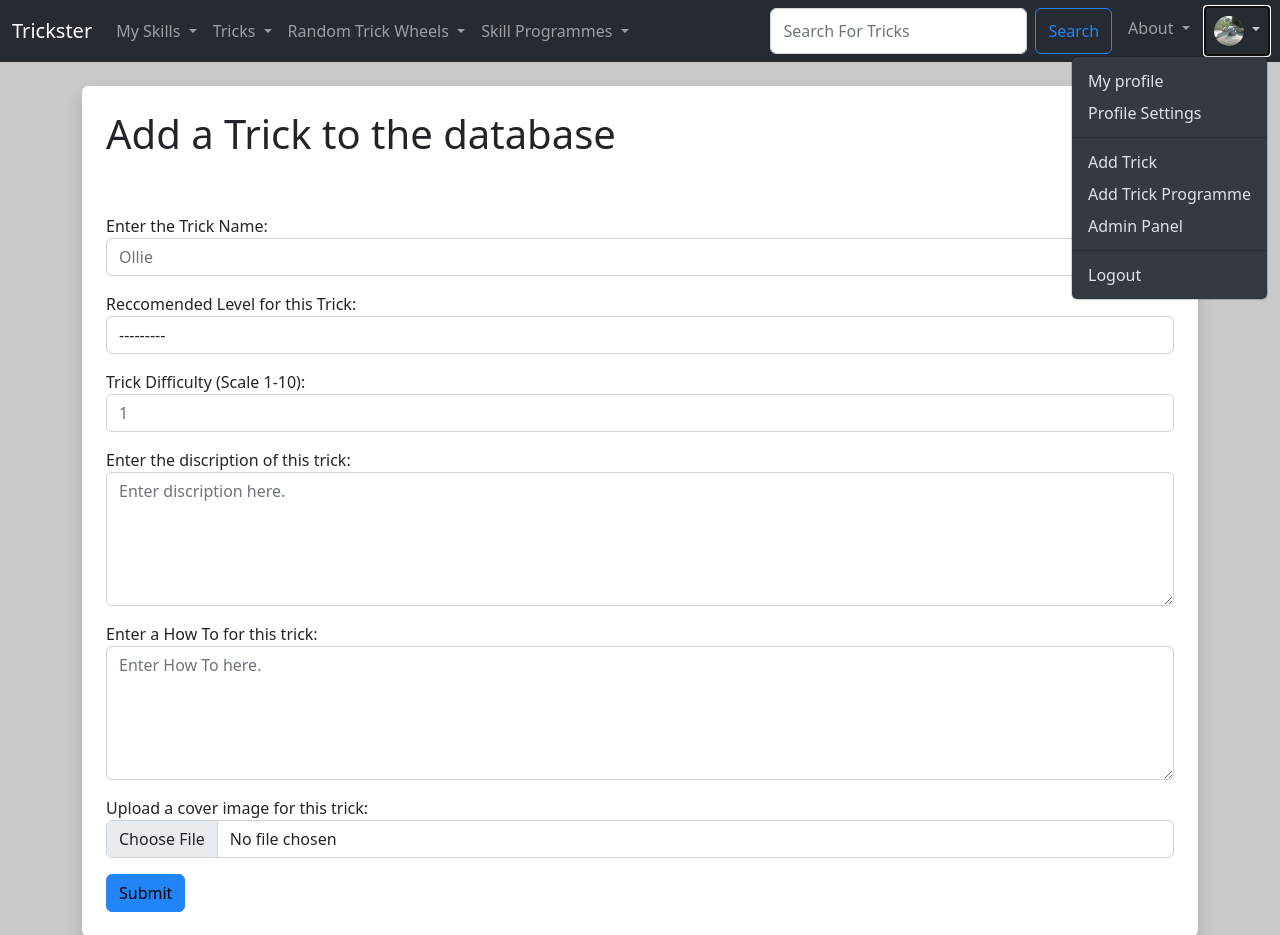
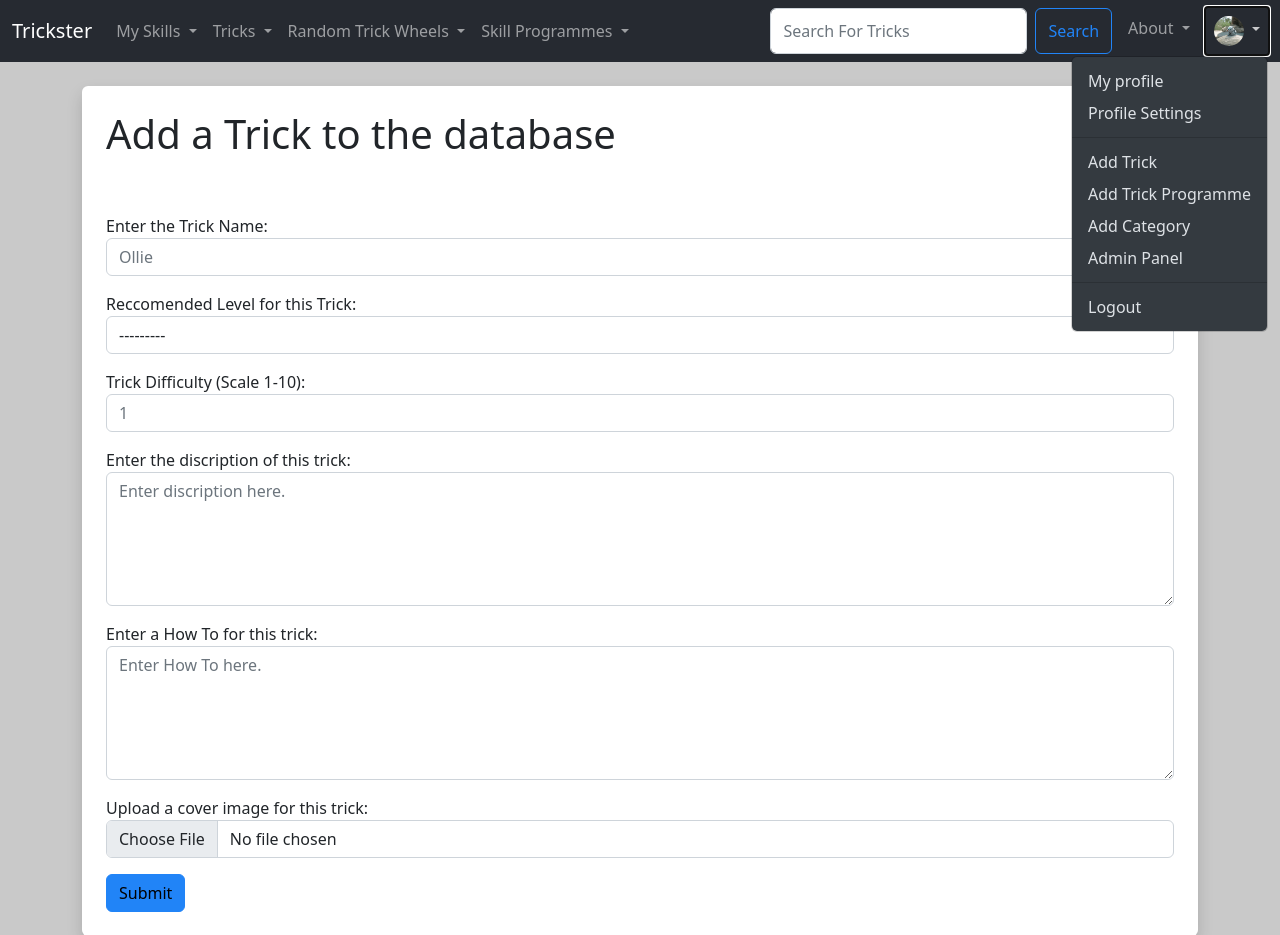
Before and after one commit to KonaHay/Trickster, a Django app: page /add_trick in a window 1280 px wide, after a click that opens the changed part. Shown: the top 935 px of the page. Run offline with Django 4.2, Linux system fonts and the light colour scheme; a user stored in the database is signed in; data comes from the database, SQL or seed files in the repository; both versions use the stored data as it was after the commit; some libraries are stand-ins or nearby versions.

Commit message:
Added Basic Category Functionality + Category Model Now Created + Add Category Function now available for admin users.

```diff
--- a/TricksterMain/forms.py
+++ b/TricksterMain/forms.py
@@ -1,6 +1,6 @@
 from django import forms
 from django.forms import ModelForm
-from .models import Trick, Trick_Programme
+from .models import Trick, Trick_Programme, Category
 
 #Form to add a trick to the database.
 class TrickForm(ModelForm):
@@ -25,6 +25,18 @@ class TrickForm(ModelForm):
             'TrickImg': forms.ClearableFileInput(attrs={'class':'form-control'}),
         }
 
+class CategoryForm(ModelForm):
+    class Meta:
+        model = Category
+        fields = ('CategoryName',)
+        labels = {
+            'CategoryName': 'Enter the Category Name:',
+        }
+
+        widgets = {
+            'CategoryName': forms.TextInput(attrs={'class':'form-control', 'placeholder':'Cabel Trick'}),
+        }
+
 #Form to add a trick programme to the database.
 class ProgrammeForm(ModelForm):
   class Meta:
--- a/TricksterMain/models.py
+++ b/TricksterMain/models.py
@@ -2,32 +2,41 @@ from django.core.validators import MaxValueValidator, MinValueValidator
 from django.db import models
 
 class SkillLevel (models.Model):
-    SkillLevelID = models.AutoField(primary_key=True)
-    SkillLevelName = models.CharField(max_length=25)
+  SkillLevelID = models.AutoField(primary_key=True)
+  SkillLevelName = models.CharField(max_length=25)
 
-    def __str__(self):
-        return self.SkillLevelName
+  def __str__(self):
+    return self.SkillLevelName
+
+class Category (models.Model):
+  CategoryID = models.AutoField(primary_key=True)
+  CategoryName = models.CharField(max_length=25)
+
+  def __str__(self):
+    return self.CategoryName
 
 class Trick (models.Model):
-    TrickID = models.AutoField(primary_key=True)
-    TrickName = models.CharField(max_length=25)
-    TrickDiscription = models.TextField(blank=True)
-    TrickHowTo = models.TextField(blank=True)
-    TrickRecLevel = models.ForeignKey(SkillLevel, blank=True, null=True, on_delete=models.CASCADE)
-    TrickDifficulty = models.PositiveIntegerField(null=True, validators=[MinValueValidator(1), MaxValueValidator(10)])
-    TrickImg = models.ImageField(null=True, blank=True, upload_to="images/")
+  TrickID = models.AutoField(primary_key=True)
+  TrickName = models.CharField(max_length=25)
+  TrickDiscription = models.TextField(blank=True)
+  TrickHowTo = models.TextField(blank=True)
+  TrickRecLevel = models.ForeignKey(SkillLevel, blank=True, null=True, on_delete=models.CASCADE)
+  TrickDifficulty = models.PositiveIntegerField(null=True, validators=[MinValueValidator(1), MaxValueValidator(10)])
+  TrickImg = models.ImageField(null=True, blank=True, upload_to="images/")
+  TrickCategory = models.ManyToManyField(Category, related_name='trick_category_tags', blank=True)
 
-    def __str__(self):
-        return self.TrickName
+  def __str__(self):
+    return self.TrickName
 
 class Trick_Programme (models.Model):
-    ProgrammeID = models.AutoField(primary_key=True)
-    ProgrammeName = models.CharField(max_length=25)
-    ProgrammeDiscription = models.TextField(blank=True)
-    ProgrammeTricks = models.ManyToManyField(Trick, related_name='programme_tricks', blank=True)
-    ProgrammeRecLevel = models.ForeignKey(SkillLevel, blank=True, null=True, on_delete=models.CASCADE)
-    ProgrammeDifficulty = models.PositiveIntegerField(null=True, validators=[MinValueValidator(1), MaxValueValidator(10)])
-    ProgrammeImg = models.ImageField(null=True, blank=True, upload_to="images/")
+  ProgrammeID = models.AutoField(primary_key=True)
+  ProgrammeName = models.CharField(max_length=25)
+  ProgrammeDiscription = models.TextField(blank=True)
+  ProgrammeTricks = models.ManyToManyField(Trick, related_name='programme_tricks', blank=True)
+  ProgrammeRecLevel = models.ForeignKey(SkillLevel, blank=True, null=True, on_delete=models.CASCADE)
+  ProgrammeDifficulty = models.PositiveIntegerField(null=True, validators=[MinValueValidator(1), MaxValueValidator(10)])
+  ProgrammeImg = models.ImageField(null=True, blank=True, upload_to="images/")
+  ProgrammeCategory = models.ManyToManyField(Category, related_name='programme_category_tags', blank=True)
 
-    def __str__(self):
-        return self.ProgrammeName
+  def __str__(self):
+    return self.ProgrammeName
--- a/TricksterMain/templates/components/navbar.html
+++ b/TricksterMain/templates/components/navbar.html
@@ -118,6 +118,7 @@
               <li><hr class="dropdown-divider"></li>
               <li><a class="dropdown-item" href="{%url 'add-trick'%}">Add Trick</a></li>
               <li><a class="dropdown-item" href="{%url 'add-programme'%}">Add Trick Programme</a></li>
+              <li><a class="dropdown-item" href="{%url 'add-category'%}">Add Category</a></li>
               <li><a class="dropdown-item" href="{%url 'admin-db'%}">Admin Panel</a></li>
             {% endif %}
             <!-- ================== -->
--- a/TricksterMain/urls.py
+++ b/TricksterMain/urls.py
@@ -19,6 +19,7 @@ urlpatterns = [
     path('random_trick_skill_based/<int:pk>', views.random_trick_skill_based, name='random-trick-skill-based'),
     path('random_trick_learned/<int:pk>', views.random_trick_learned, name='random-trick-learned'),
     path('trick_card', views.trick_card, name='trick-card'),
+    path('add_category', views.add_category, name='add-category'),
 
     #Skill Programme URL's
     path('add_programme', views.add_programme, name='add-programme'),
--- a/TricksterMain/views.py
+++ b/TricksterMain/views.py
@@ -9,8 +9,8 @@ from django.core.paginator import Paginator
 
 from random import shuffle
 
-from .models import Trick, SkillLevel, Trick_Programme
-from .forms import TrickForm, ProgrammeForm
+from .models import Trick, SkillLevel, Trick_Programme, Category
+from .forms import TrickForm, ProgrammeForm, CategoryForm
 from Users.models import Trickster_User, User_Profile
 
 
@@ -395,6 +395,23 @@ def delete_programme(request, programme_id):
 
 # ======================================================================================================================================
 
+@permission_required('category.add_category', login_url='home')
+def add_category(request):
+    submitted = False
+    if request.method == "POST":
+      form = CategoryForm(request.POST, request.FILES)
+      if form.is_valid():
+        form.save()
+        return HttpResponseRedirect('/add_category?submitted=True')
+    else:
+      form = CategoryForm
+      if 'submitted' in request.GET:
+        submitted = True
+        messages.success(request, ("New Category Created!"))
+    return render(request, 'main/add_category.html', {'form':form, 'submitted':submitted})
+
+# ======================================================================================================================================
+
 @login_required(login_url='/login')
 def admin_db(request):
   # An Extra Level Security for the Admin Panel
```
Also changed, not shown: TricksterMain/admin.py (+7 -1 lines), TricksterMain/templates/main/add_category.html (added, +23 -0 lines), TricksterMain/migrations/0009_category_trick_trickcategory_and_more.py (added), db.sqlite3.
